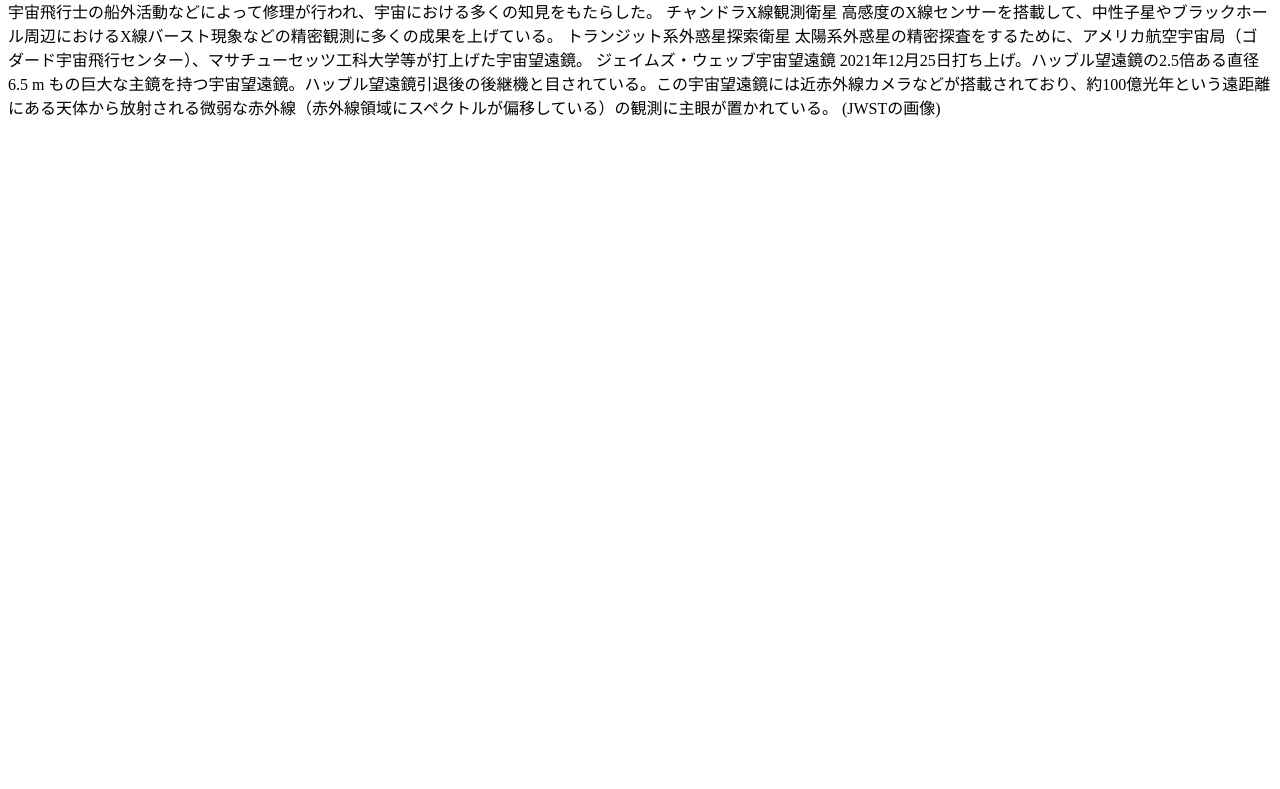
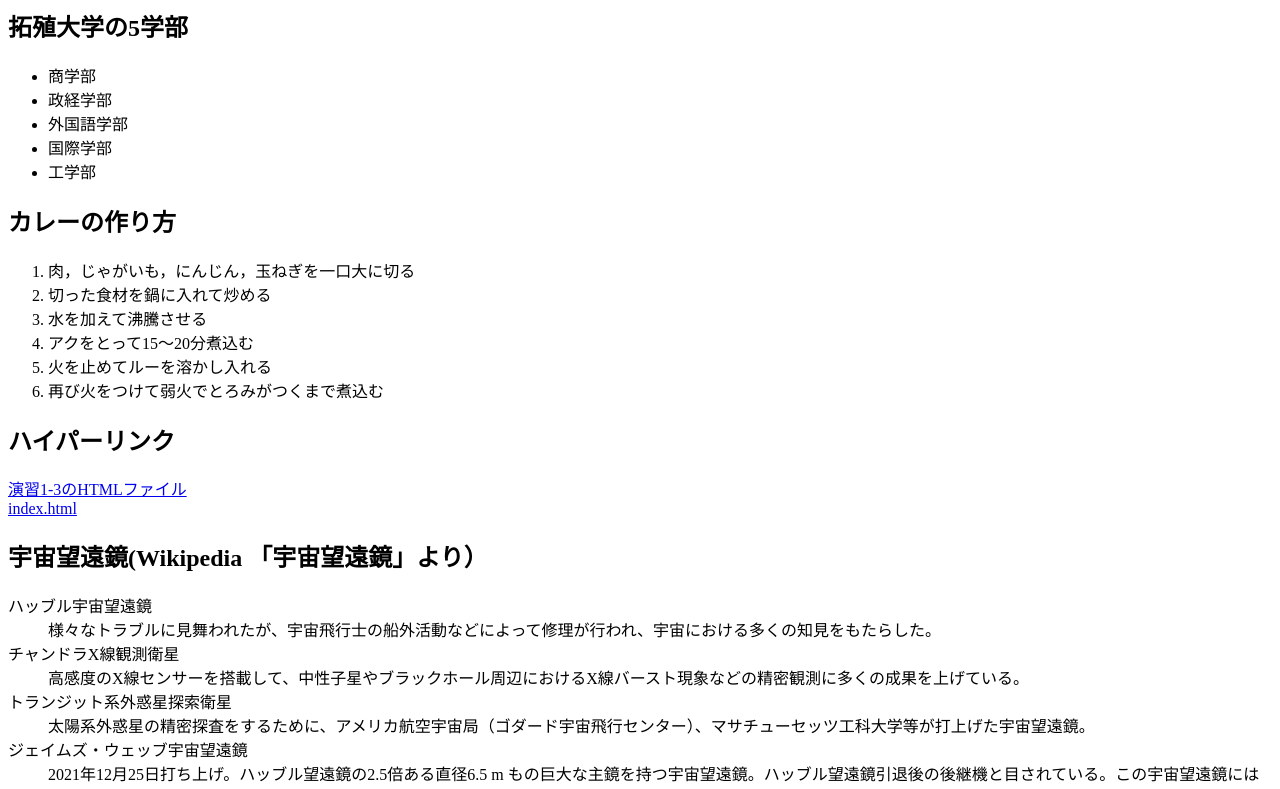
Before and after one commit to G484152024/medialabo, a plain HTML site: page practice-html/elements.html in a window 1280 px wide. Shown: the part 81-870 px from the top of the page. Before the commit the page ends 800 px from the top, so only its background shows below. Drawn offline with Linux system fonts and the light colour scheme.

Commit message:
practice-htmlフォルダのファイルを配置

```diff
--- a/practice-html/elements.html
+++ b/practice-html/elements.html
@@ -5,32 +5,42 @@
     <title>演習1-4: HTMLのさまざまな要素</title>
   </head>
   <body>
-	見出し: 演習1-4: HTMLのさまざまな要素
-		小見出し: 拓殖大学の5学部
-			商学部
-			政経学部
-			外国語学部
-			国際学部
-			工学部
-		小見出し: カレーの作り方
-			肉，じゃがいも，にんじん，玉ねぎを一口大に切る
-			切った食材を鍋に入れて炒める
-			水を加えて沸騰させる
-			アクをとって15〜20分煮込む
-			火を止めてルーを溶かし入れる
-			再び火をつけて弱火でとろみがつくまで煮込む
-		小見出し: ハイパーリンク
-			演習1-3のHTMLファイル
-			index.html
-		小見出し: 宇宙望遠鏡(Wikipedia 「宇宙望遠鏡」より）
-			ハッブル宇宙望遠鏡
-				様々なトラブルに見舞われたが、宇宙飛行士の船外活動などによって修理が行われ、宇宙における多くの知見をもたらした。
-			チャンドラX線観測衛星
-				高感度のX線センサーを搭載して、中性子星やブラックホール周辺におけるX線バースト現象などの精密観測に多くの成果を上げている。
-			トランジット系外惑星探索衛星
-				太陽系外惑星の精密探査をするために、アメリカ航空宇宙局（ゴダード宇宙飛行センター）、マサチューセッツ工科大学等が打上げた宇宙望遠鏡。
-			ジェイムズ・ウェッブ宇宙望遠鏡
-				2021年12月25日打ち上げ。ハッブル望遠鏡の2.5倍ある直径6.5 m もの巨大な主鏡を持つ宇宙望遠鏡。ハッブル望遠鏡引退後の後継機と目されている。この宇宙望遠鏡には近赤外線カメラなどが搭載されており、約100億光年という遠距離にある天体から放射される微弱な赤外線（赤外線領域にスペクトルが偏移している）の観測に主眼が置かれている。
+	<h1>演習1-4: HTMLのさまざまな要素</h1>
+		<h2>拓殖大学の5学部</h2>
+		<ul>
+			<li>商学部</li>
+			<li>政経学部</li>
+			<li>外国語学部</li>
+			<li>国際学部</li>
+			<li>工学部</li>
+		</ul>
+		<h2>カレーの作り方</h2>
+		<ol>
+			<li>肉，じゃがいも，にんじん，玉ねぎを一口大に切る</li>
+			<li>切った食材を鍋に入れて炒める</li>
+			<li>水を加えて沸騰させる</li>
+			<li>アクをとって15〜20分煮込む</li>
+			<li>火を止めてルーを溶かし入れる</li>
+			<li>再び火をつけて弱火でとろみがつくまで煮込む</li>
+		</ol>
+		<h2>ハイパーリンク</h2>
+			<a href="../index.html"
+    		target="_blank">演習1-3のHTMLファイル</a>
+			<br>
+			<a href="../index.html"
+    		target="_blank">index.html</a>
+		<h2>宇宙望遠鏡(Wikipedia 「宇宙望遠鏡」より）</h2>
+			<dl>
+				<dt>ハッブル宇宙望遠鏡</dt>
+					<dd>様々なトラブルに見舞われたが、宇宙飛行士の船外活動などによって修理が行われ、宇宙における多くの知見をもたらした。</dd>
+				<dt>チャンドラX線観測衛星</dt>
+					<dd>高感度のX線センサーを搭載して、中性子星やブラックホール周辺におけるX線バースト現象などの精密観測に多くの成果を上げている。</dd>
+				<dt>トランジット系外惑星探索衛星</dt>
+					<dd>太陽系外惑星の精密探査をするために、アメリカ航空宇宙局（ゴダード宇宙飛行センター）、マサチューセッツ工科大学等が打上げた宇宙望遠鏡。</dd>
+			    <dt>ジェイムズ・ウェッブ宇宙望遠鏡</dt>
+					<dd>2021年12月25日打ち上げ。ハッブル望遠鏡の2.5倍ある直径6.5 m もの巨大な主鏡を持つ宇宙望遠鏡。ハッブル望遠鏡引退後の後継機と目されている。この宇宙望遠鏡には近赤外線カメラなどが搭載されており、約100億光年という遠距離にある天体から放射される微弱な赤外線（赤外線領域にスペクトルが偏移している）の観測に主眼が置かれている。</dd>
+			</dl>
+			<img src="JWST_spacecraft_model_2.png"><br>
 
 		(JWSTの画像)
   </body>
```
